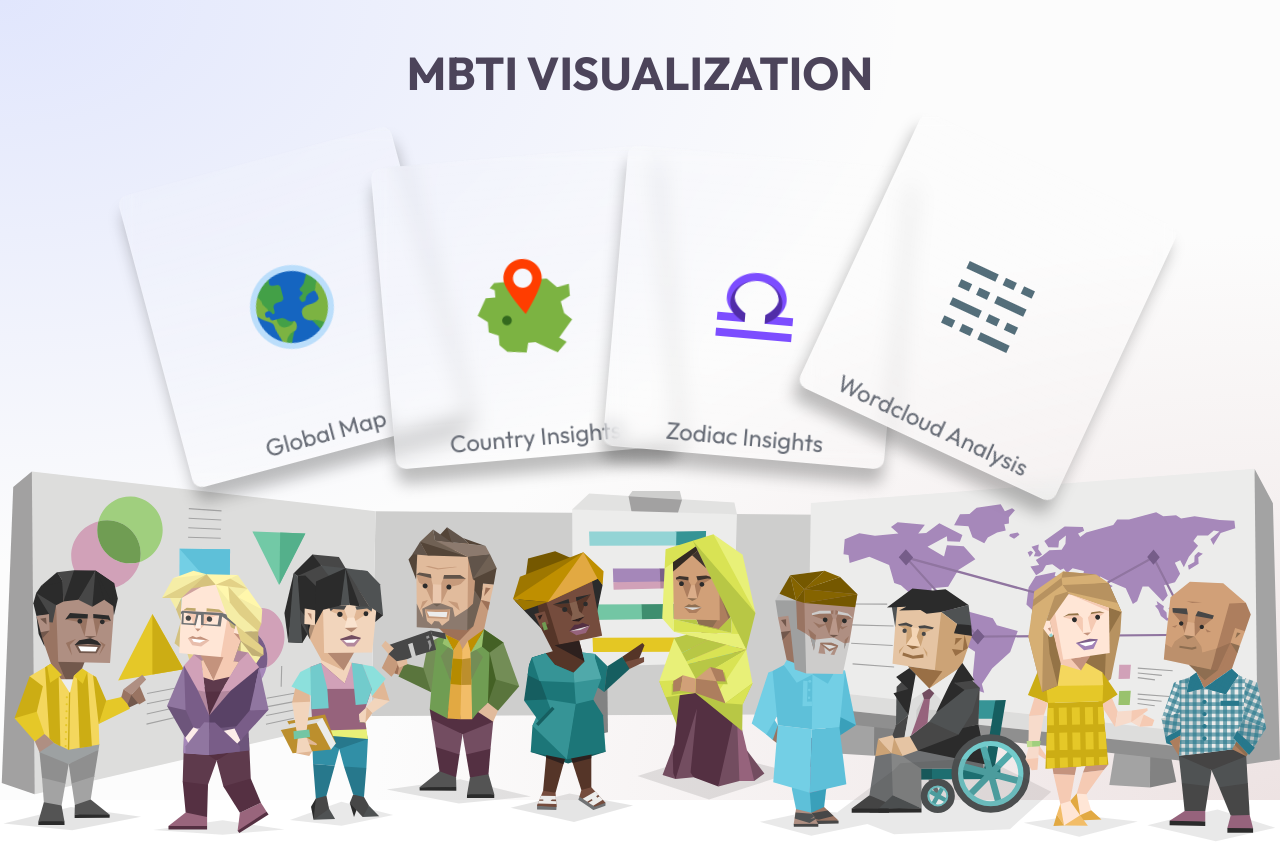
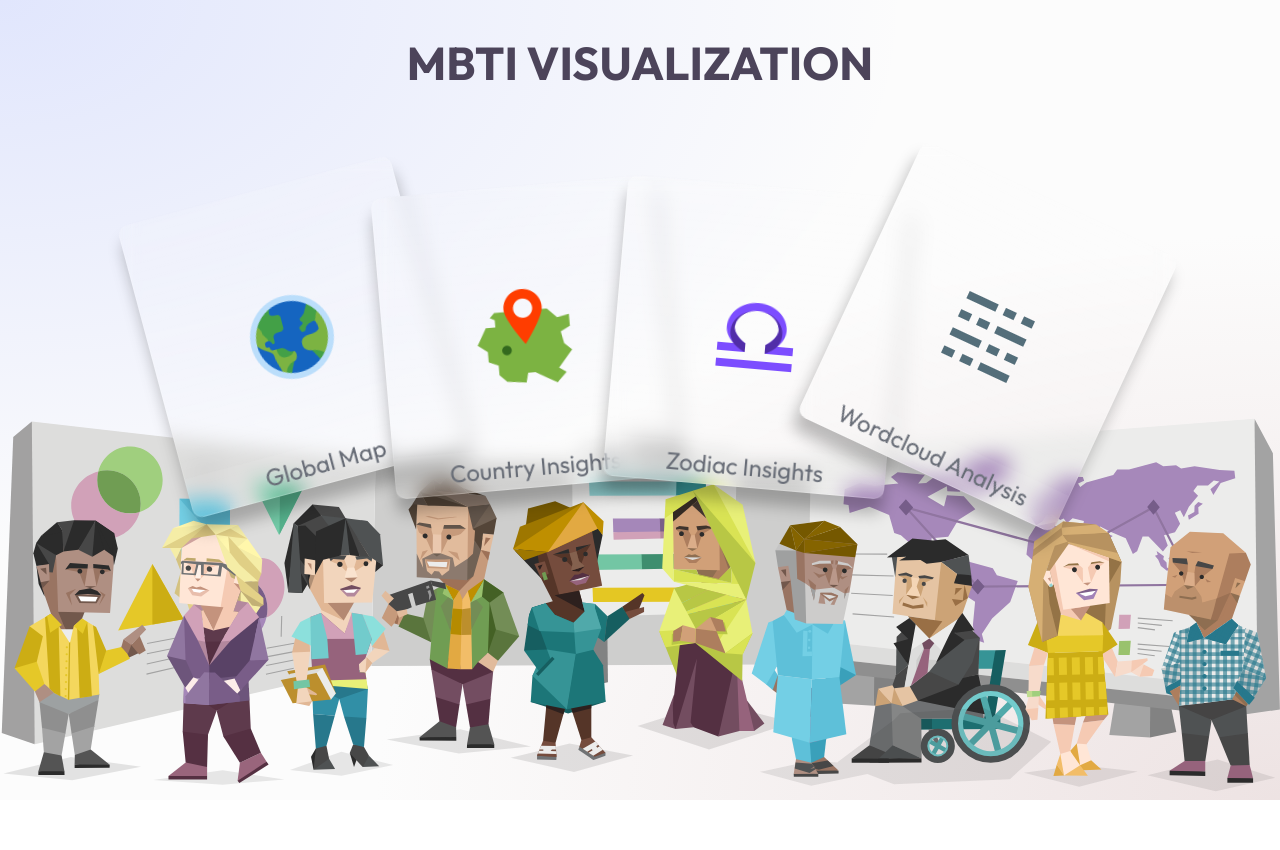
Before and after one commit to Leon-Chin/mbti-visualization, a React (Vite) app: page / in a window 1280 px wide. After the commit the page ends 800 px from the top, so only its background shows below. Built offline with nearby package versions, Linux system fonts and the light colour scheme.

Commit message:
style: modify the home page style

```diff
--- a/src/App.jsx
+++ b/src/App.jsx
@@ -63,11 +63,11 @@ function App() {
           backgroundSize: 'contain', // 自动适应大小
           backgroundPosition: 'center bottom', // 居中
           backgroundRepeat: "no-repeat",
-          transform: "translateY(50px)",
-          height: '100%'
+          // transform: "translateY(50px)",
+          height: '100vh'
         }}>
-          <div style={{ height: 800, display: 'flex', alignItems: 'center', justifyContent: 'flex-start', flexDirection: 'column', gap: 60 }}>
-            <div style={{ display: 'flex', fontSize: 46, fontWeight: 700, color: '#4c445a' }}>{("MBTI Visualization").toUpperCase()}</div>
+          <div style={{ height: "100%", display: 'flex', alignItems: 'center', justifyContent: 'flex-start', flexDirection: 'column', gap: 60 }}>
+            <div style={{ display: 'flex', fontSize: 46, fontWeight: 700, color: '#4c445a', marginTop: 40, marginBottom: 40 }}>{("MBTI Visualization").toUpperCase()}</div>
             <ViewsSelection selectView={setSelectedView} />
             <div></div>
           </div>
--- a/src/components/wordCloud/index.jsx
+++ b/src/components/wordCloud/index.jsx
@@ -1,4 +1,4 @@
-import React, { useEffect, useRef } from 'react';
+import React, { useEffect, useRef, useState } from 'react';
 import * as d3 from 'd3';
 import d3Cloud from 'd3-cloud'; // 使用 D3 的词云布局库
 import personalityData from './processed_d3_data_top200.json';
@@ -49,9 +49,12 @@ const WordCloud = ({ words, personality }) => {
                 .attr('transform', (d) => `translate(${d.x}, ${d.y})`)
                 .text((d) => d.text);
         }
+
     }, [words, personality]);
 
-    return <svg ref={svgRef}></svg>;
+    return <>
+        <svg ref={svgRef}></svg>;
+    </>
 };
 
 
```
